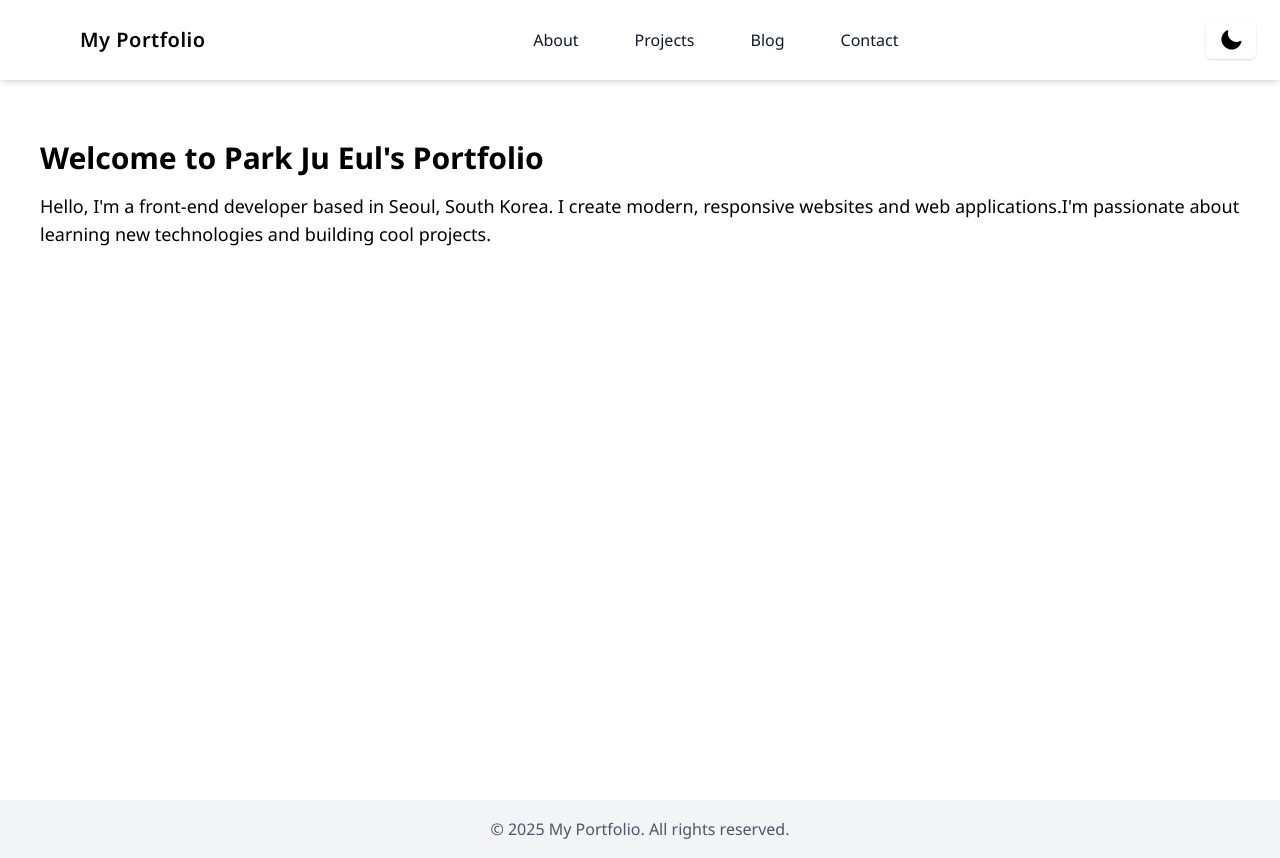
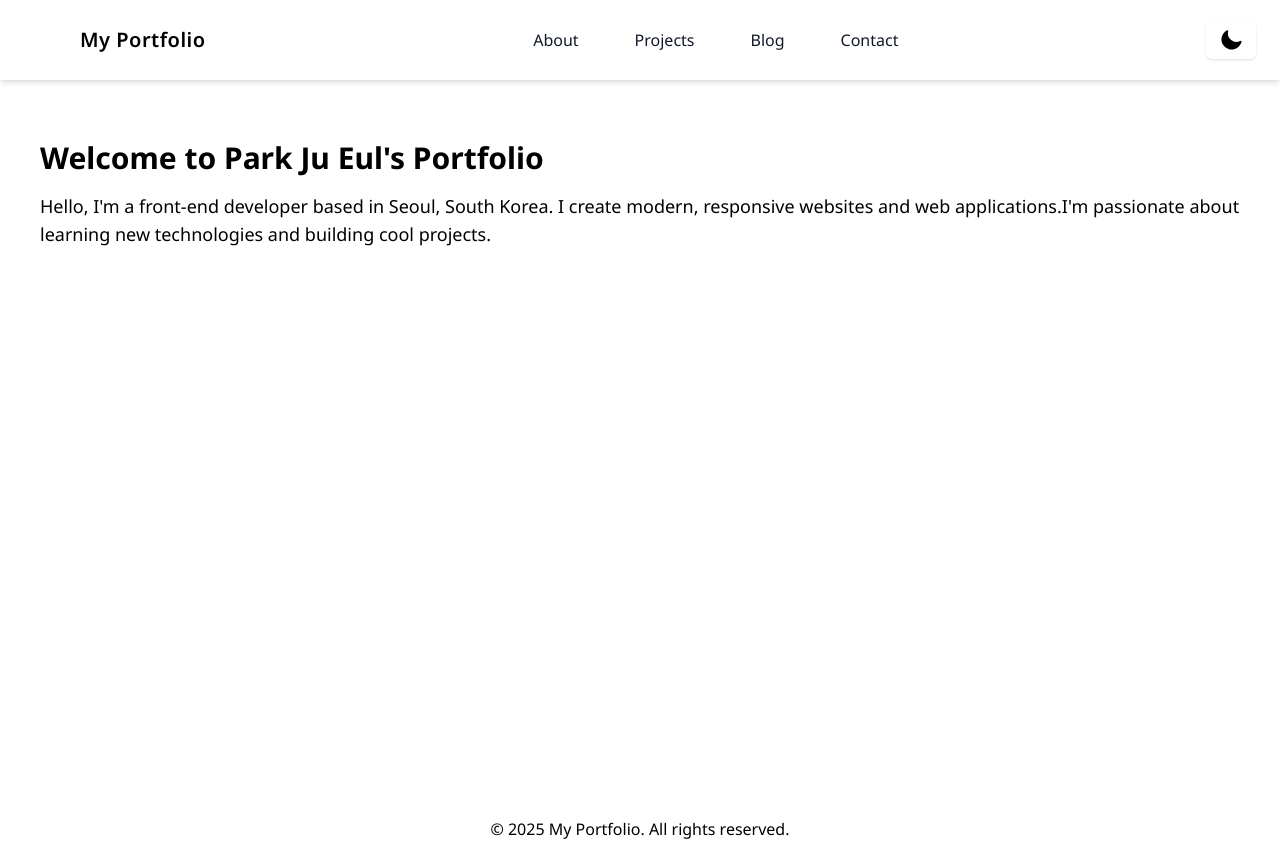
Before and after one commit to rope-park/my-portfolio, a Next.js app: page / in a window 1280 px wide. Built offline with nearby package versions, Linux system fonts and the light colour scheme.

Commit message:
Refactor: 색상을 전역 css 변수 기반으로 수정

```diff
--- a/src/components/Footer.tsx
+++ b/src/components/Footer.tsx
@@ -2,7 +2,7 @@
 
 const Footer = () => {
     return (
-        <footer className="w-full py-4 text-center text-gray-600 bg-gray-100 dark:bg-gray-900 dark:text-gray-400">
+        <footer className="w-full py-4 text-center text-[rgb(var(--color-text))] bg-[rgb(var(--color-background))]">
             <p>© 2025 My Portfolio. All rights reserved.</p>
         </footer>
     );
```
